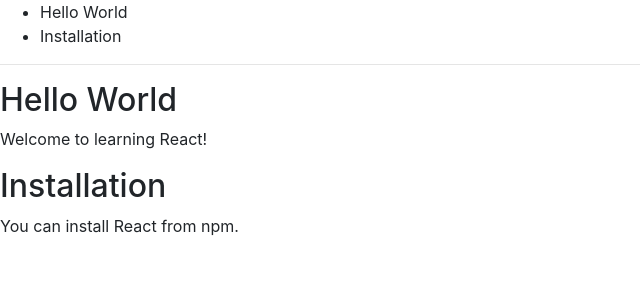
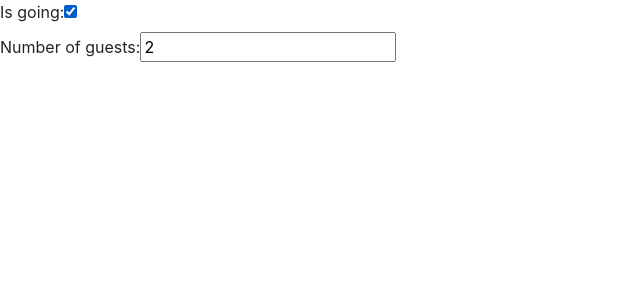
Before and after one commit to jobintweets/react-playground, a React (Create React App) app: page / in a window 1280 px wide. Shown: the top 300 px of the page, without its empty margins (0-640 px from the left). Built offline with nearby package versions, Linux system fonts and the light colour scheme.

Commit message:
Froms implemented

```diff
--- a/src/index.js
+++ b/src/index.js
@@ -3,49 +3,134 @@
 import './index.css';
 import * as serviceWorker from './serviceWorker';
 
-const numbers = [1, 2, 3, 4, 5];
-function NumberList(props) {
-  const numbers = props.numbers;
-  const listItems = numbers.map((number) =>
-    <li key={number.toString()}>{number*2}</li>
-  );
-  console.log(listItems);
-  return (
-    <ul>{listItems}</ul>
-  );
+class NameForm extends React.Component {
+  constructor(props){
+    super(props);
+    this.state = {
+      value :'',
+      essay :'Please write an essay!',
+      select:'coconut',
+    };
+    this.handleChange = this.handleChange.bind(this);
+    this.handleSubmit = this.handleSubmit.bind(this);
+    this.handleName= this.handleName.bind(this);
+  }
+  handleChange (event) {
+    // this.setState({essay: event.target.value});
+    this.setState({select:event.target.value});
+    console.log(this.state.select);
+  }
+  handleName (event) {
+    this.setState({value: event.target.value});
+    console.log(this.state.value);
+  }
+   handleSubmit (event) {
+    event.preventDefault();
+alert("The name submitted is " + this.state.value);
+console.log("The essay submitted is " + this.state.essay);
+   }
+  render () {
+    return (
+      <form onSubmit={this.handleSubmit}>
+      <label>
+        Name:
+        <input type="text" value={this.state.value} onChange={this.handleName}   />
+      </label>
+      <label>
+          Essay:
+          <textarea value={this.state.essay} onChange={this.handleChange} />
+        </label>
+         <label>
+          Pick your favorite flavor:
+          <select value={this.state.select} onChange={this.handleChange}>
+            <option value="grapefruit">Grapefruit</option>
+            <option value="lime">Lime</option>
+            <option value="coconut">Coconut</option>
+            <option value="mango">Mango</option>
+          </select>
+        </label>
+      <input type="submit" value="Submit" />
+    </form>
+    );
+  }
+}
+//Example for uncontrolled components
+class UncontrolledNameForm extends React.Component{
+  constructor(props){
+    super(props);
+    this.handleSubmit = this.handleSubmit.bind(this);
+    this.input = React.createRef();
+    this.data = React.createRef();
+  }
+  handleSubmit(event) {
+    alert('A name was submitted: ' + this.input.current.value);
+    alert("Last name is " + this.data.current.value);
+    event.preventDefault();
+  }
+   render () {
+     return (
+      <form onSubmit={this.handleSubmit}>
+      <label>
+        Name:
+        <input type="text" ref={this.input} />
+      </label>
+       <label>
+        LastName:
+        <input type="text" ref={this.data} />
+      </label>
+      <input type="submit" value="Submit" />
+    </form>
+     );
+   }
 }
 
-function Blog (props) {
-  const sidebar = (
-<ul>
-  {props.posts.map((post)=>
-    <li key={post.id}>
-    {post.title}
-    </li>
-  )}
-</ul>
-  );
-  const content = props.posts.map((post)=>
-    <div>
-      <h2>{post.title}</h2>
-      <p>{post.content}</p>
-    </div>
-  );
-  return (
-  <div>
-      {sidebar}
-      <hr />
-      {content}
-    </div>
+class Reservation extends React.Component {
+  constructor(props) {
+    super(props);
+    this.state = {
+      isGoing: true,
+      numberOfGuests: 2
+  };
+  this.handleInputChange = this.handleInputChange.bind(this);
+  console.log(this.state);
+}
+handleInputChange(event) {
+  const target = event.target;
+          // console.log(target);
+  const value = target.name === 'isGoing' ? target.checked : target.value;
+  const name = target.name;
+console.log(name);
+  this.setState({
+    [name]: value
+  });
+}
+
+  render() {
+    return (
+      <form>
+      <label>
+        Is going:
+        <input
+          name="isGoing"
+          type="checkbox"
+          checked={this.state.isGoing}
+          onChange={this.handleInputChange} />
+      </label>
+      <br />
+      <label>
+        Number of guests:
+        <input
+          name="numberOfGuests"
+          type="number"
+          value={this.state.numberOfGuests}
+          onChange={this.handleInputChange} />
+      </label>
+    </form>
     );
+  }
 }
-const posts = [
-  {id: 1, title: 'Hello World', content: 'Welcome to learning React!'},
-  {id: 2, title: 'Installation', content: 'You can install React from npm.'}
-];
 ReactDOM.render(
-  // <NumberList numbers= {numbers}/>,
-  <Blog posts={posts} />,
+  <Reservation/>,
   document.getElementById('root')
 );
 serviceWorker.register();
```
